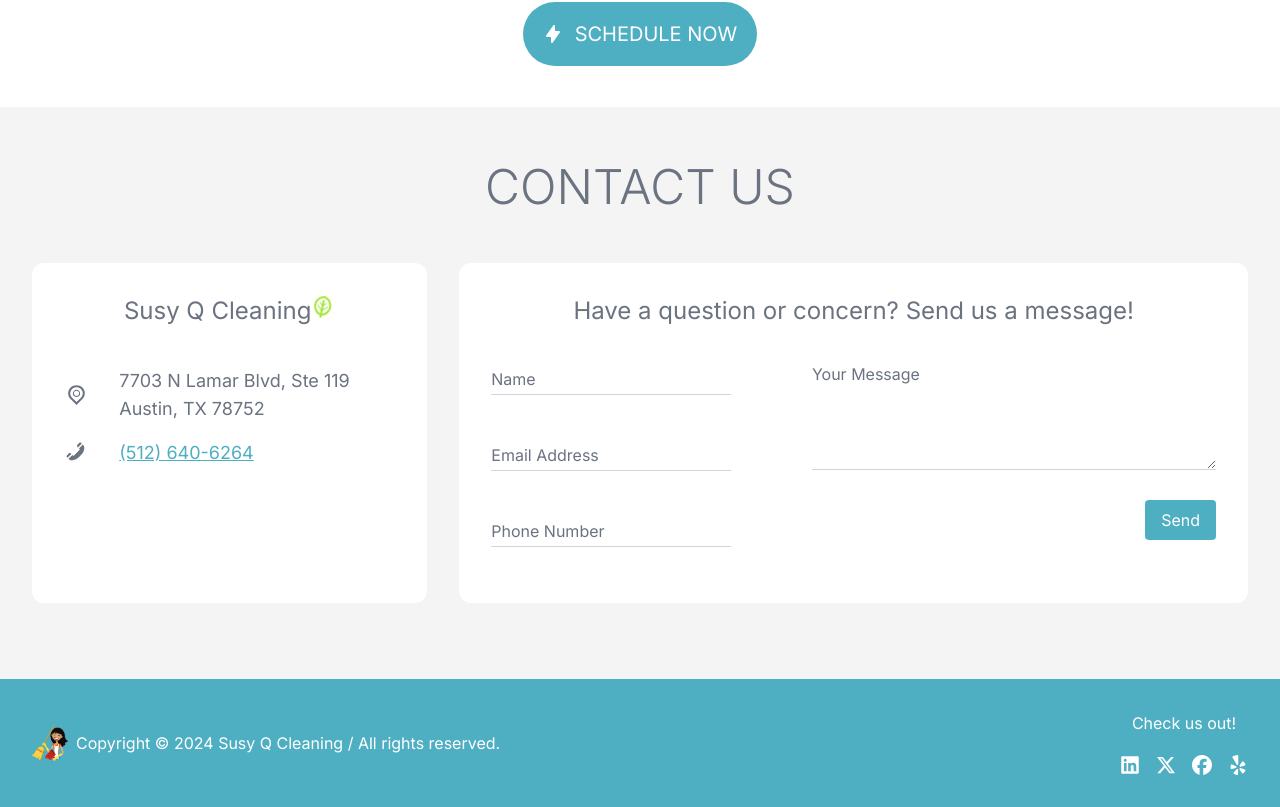
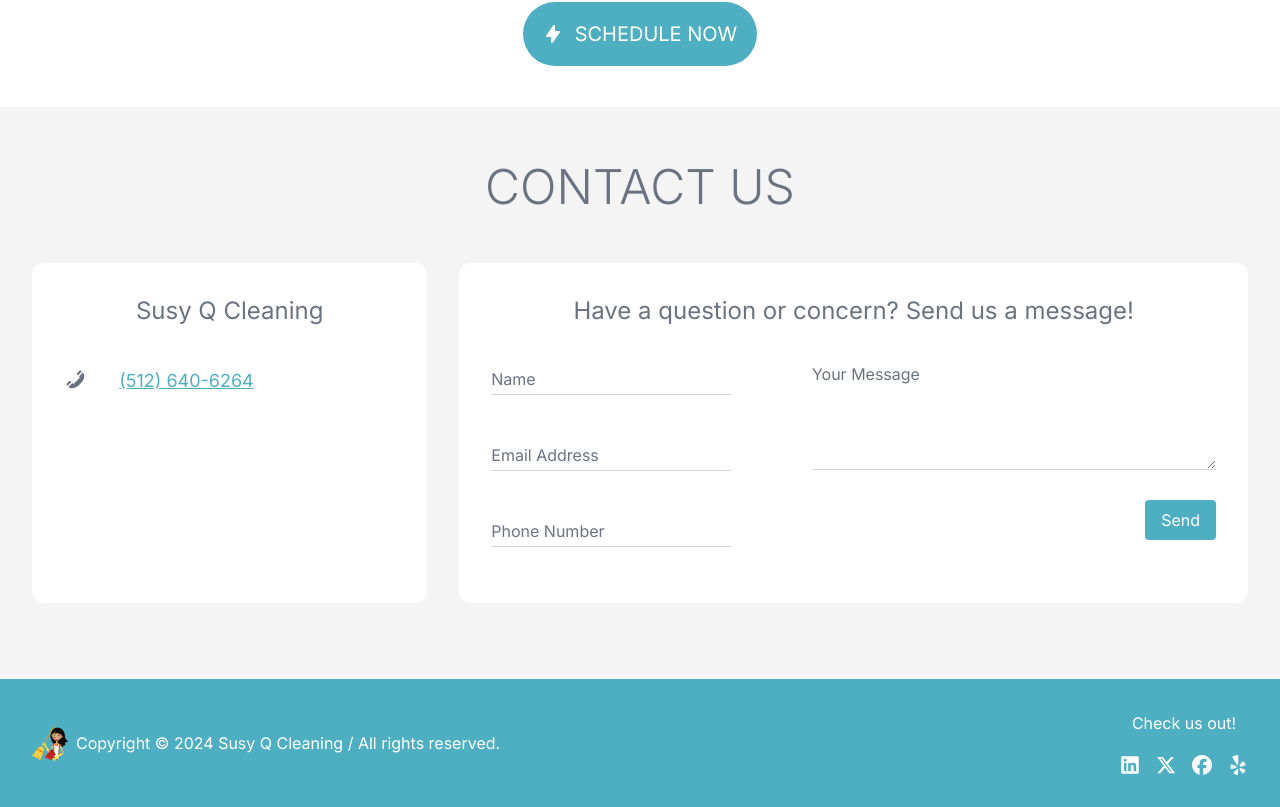
Before and after one commit to oscar-ct/susyq, a Next.js app: page / in a window 1280 px wide. Shown: the part 4796-5603 px from the top of the page. Built offline with nearby package versions, Linux system fonts and the light colour scheme.

Commit message:
removed leaf/location icons and business address from contact

```diff
--- a/src/components/Contact.jsx
+++ b/src/components/Contact.jsx
@@ -135,14 +135,10 @@
                 </div>
                 <div className={"py-5 w-full flex flex-col lg:flex-row gap-8"}>
                     <div className={"py-8 px-4 w-full lg:w-4/12 bg-white rounded-xl flex flex-col sm:px-8"}>
-                        <div className={"pb-10 text-2xl text-gray-500 flex justify-center"}>
-                            Susy Q Cleaning <TiLeaf className={"rotate-12 text-lime-400"}/>
+                        <div className={"text-center pb-10 text-2xl text-gray-500"}>
+                            Susy Q Cleaning
                         </div>
                         <div className={"flex flex-col gap-4"}>
-                            <div className={"text-lg text-gray-500 flex items-center justify-between"}>
-                                <TiLocationOutline size={25}/>
-                                <span className={"w-10/12"}>7703 N Lamar Blvd, Ste 119 Austin, TX 78752</span>
-                            </div>
                             <div className={"text-lg text-gray-500 flex items-center justify-between"}>
                                 <TiPhone size={25}/>
                                 <a href={"tel:512-640-6264"} className={"w-10/12 text-susy underline"}>(512) 640-6264</a>
```
